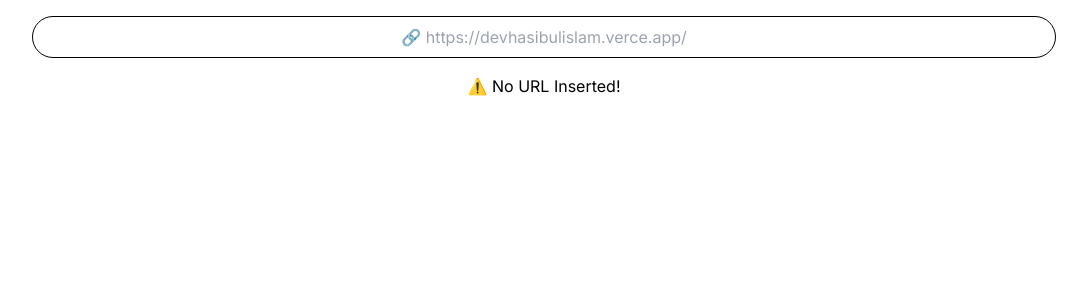
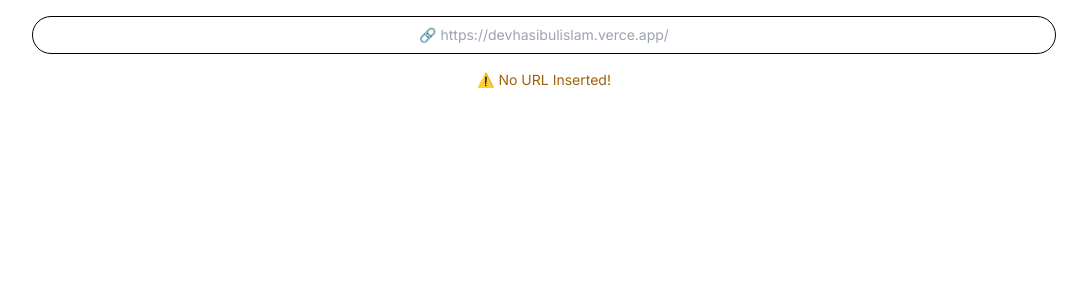
Before and after one commit to devhasibulislam/lisonet-template, a Next.js app: page / in a window 1280 px wide. Shown: the top 300 px of the page, without its empty margins (96-1183 px from the left). Built offline with nearby package versions, Linux system fonts and the light colour scheme.

Commit message:
modify conditional statement with extra condition

```diff
--- a/components/URLHolder.js
+++ b/components/URLHolder.js
@@ -35,7 +35,7 @@ const URLHolder = () => {
   };
 
   const handleEnterKeyPress = (e) => {
-    if (e.key === "Enter") {
+    if (e.key === "Enter" && url.length !== 0 && !loading) {
       fetchMetadata();
       setLoading(true);
     }
@@ -55,7 +55,7 @@ const URLHolder = () => {
           setMetadata({});
         }}
         onKeyUp={handleEnterKeyPress}
-        className="border border-black focus:border-black/50 w-full px-2.5 py-2 rounded-3xl text-center outline-none"
+        className="border border-black focus:border-black/50 w-full px-2.5 py-2 rounded-3xl text-center outline-none text-sm"
         required
       />
 
@@ -66,7 +66,7 @@ const URLHolder = () => {
             width={100}
             src={metadata.imageUrl}
             alt="site thumbnail"
-            className="rounded-lg md:max-w-[100px] md:max-h-[52.5px] w-full max-w-full border border-transparent object-contain"
+            className="rounded-lg md:max-w-[100px] md:max-h-[52.5px] w-full max-w-full border border-transparent object-cover"
           />
           <article className="flex flex-col gap-y-1.5">
             <h2 className="text-base font-medium line-clamp-1 text-slate-900">
@@ -79,7 +79,7 @@ const URLHolder = () => {
           </article>
         </div>
       ) : !loading ? (
-        <p className="text-center">⚠️ No URL Inserted!</p>
+        <p className="text-center text-sm text-yellow-700">⚠️ No URL Inserted!</p>
       ) : (
         <FetchURLSkeletonLoader />
       )}
```
